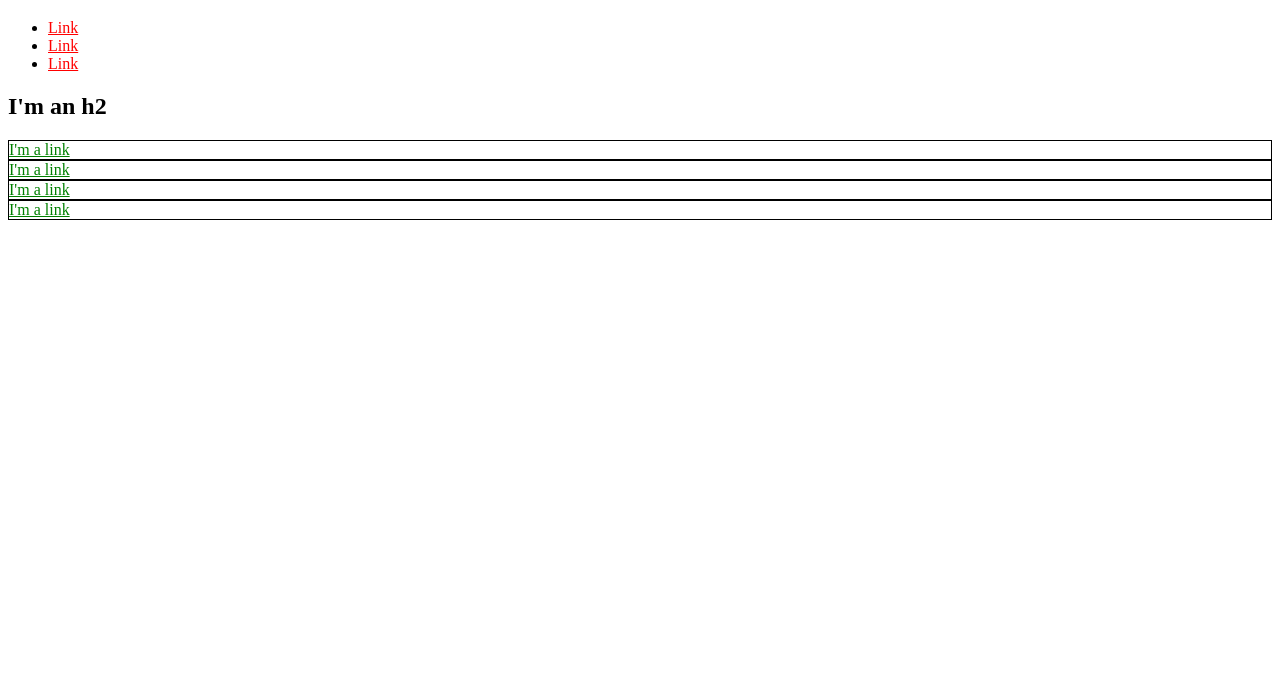
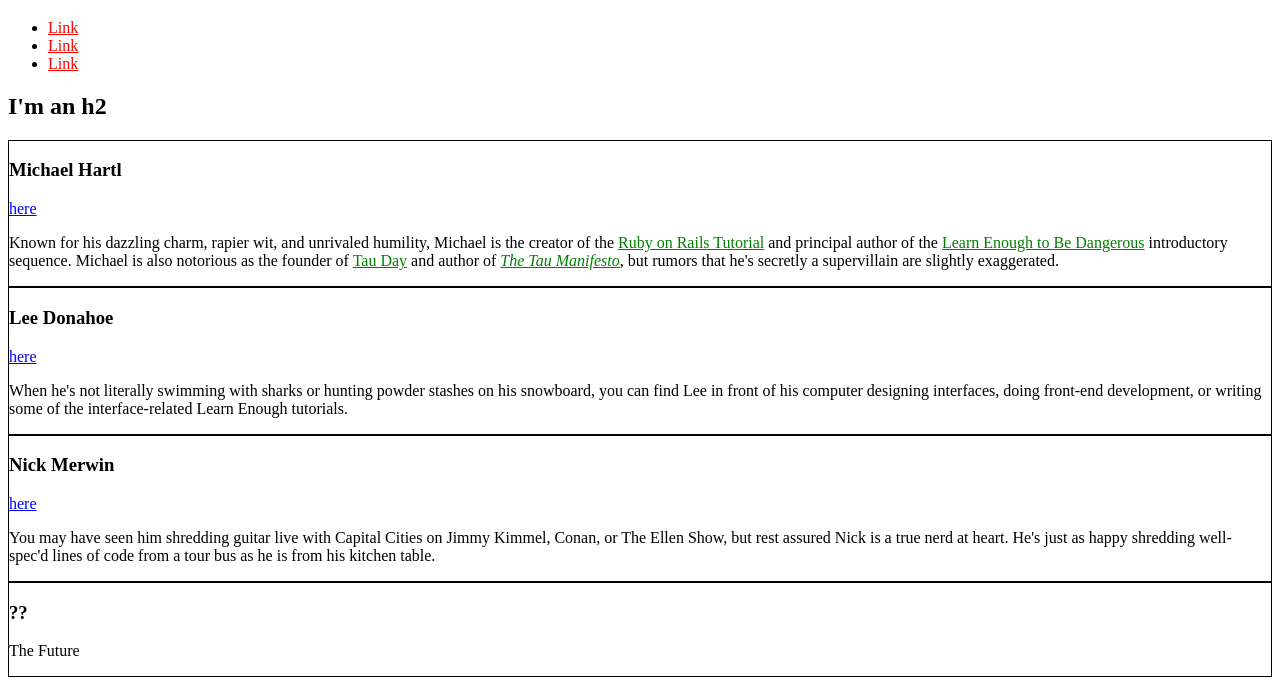
Before and after one commit to panoramafocus/CSS, a plain HTML site: page index.html in a window 1280 px wide. Shown: the part 61-756 px from the top of the page. Drawn offline with Linux system fonts and the light colour scheme.

Commit message:
Revised CSS

```diff
--- a/index.html
+++ b/index.html
@@ -4,18 +4,25 @@
     <title>Test Page: Don't Panic</title>
     <meta charset="utf-8">
     <style>
-        div {
-            border: 1px solid black;
-        }
-        a {
-            color: red;
-        }
-        div a {
-            color: green;
-        }
+      /* GLOBAL STYLES */
+      a {
+        color: red;
+      }
+
+      /* GLOBAL STYLES */
+      .social-link {
+        color: blue;
+      }
+
+      /* GLOBAL STYLES */
+      .bio-box {
+        border: 1px solid black;
+      }
+      .bio-copy a {
+        color: green;
+      }
     </style>
   </head>
-
   <body>
     <h1>I'm an h1</h1>
     <ul>
@@ -30,17 +37,54 @@
       </li>
     </ul>
     <h2>I'm an h2</h2>
-    <div>
-      <a href="https://example.com/">I'm a link</a>
+    <div class="bio-box">
+      <h3>Michael Hartl</h3>
+      <a href="https://twitter.com/mhartl" class="social-link">here</a>
+      <div class="bio-copy">
+        <p>
+          Known for his dazzling charm, rapier wit, and unrivaled humility,
+          Michael is the creator of the
+          <a href="https://www.railstutorial.org/">Ruby on Rails
+          Tutorial</a> and principal author of the
+          <a href="https://learnenough.com/">
+          Learn Enough to Be Dangerous</a> introductory sequence. Michael
+          is also notorious as the founder of
+          <a href="http://tauday.com/">Tau Day</a> and author of
+          <a href="http://tauday.com/tau-manifesto"><em>The Tau
+          Manifesto</em></a>, but rumors that he's secretly a supervillain
+          are slightly exaggerated.
+        </p>
+      </div>
     </div>
-    <div>
-      <a href="https://example.com/">I'm a link</a>
+    <div class="bio-box">
+      <h3>Lee Donahoe</h3>
+      <a href="https://twitter.com/leedonahoe" class="social-link">here</a>
+      <div class="bio-copy">
+        <p>
+          When he's not literally swimming with sharks or hunting powder stashes on
+          his snowboard, you can find Lee in front of his computer designing
+          interfaces, doing front-end development, or writing some of the
+          interface-related Learn Enough tutorials.
+        </p>
+      </div>
     </div>
-    <div>
-      <a href="https://example.com/">I'm a link</a>
+    <div class="bio-box">
+      <h3>Nick Merwin</h3>
+      <a href="https://twitter.com/nickmerwin" class="social-link">here</a>
+      <div class="bio-copy">
+        <p>
+          You may have seen him shredding guitar live with Capital Cities on Jimmy
+          Kimmel, Conan, or The Ellen Show, but rest assured Nick is a true nerd at
+          heart. He's just as happy shredding well-spec'd lines of code from a tour
+          bus as he is from his kitchen table.
+        </p>
+      </div>
     </div>
-    <div>
-      <a href="https://example.com/">I'm a link</a>
+    <div class="bio-box">
+      <h3>??</h3>
+      <p>
+        The Future
+      </p>
     </div>
   </body>
 </html>
```
